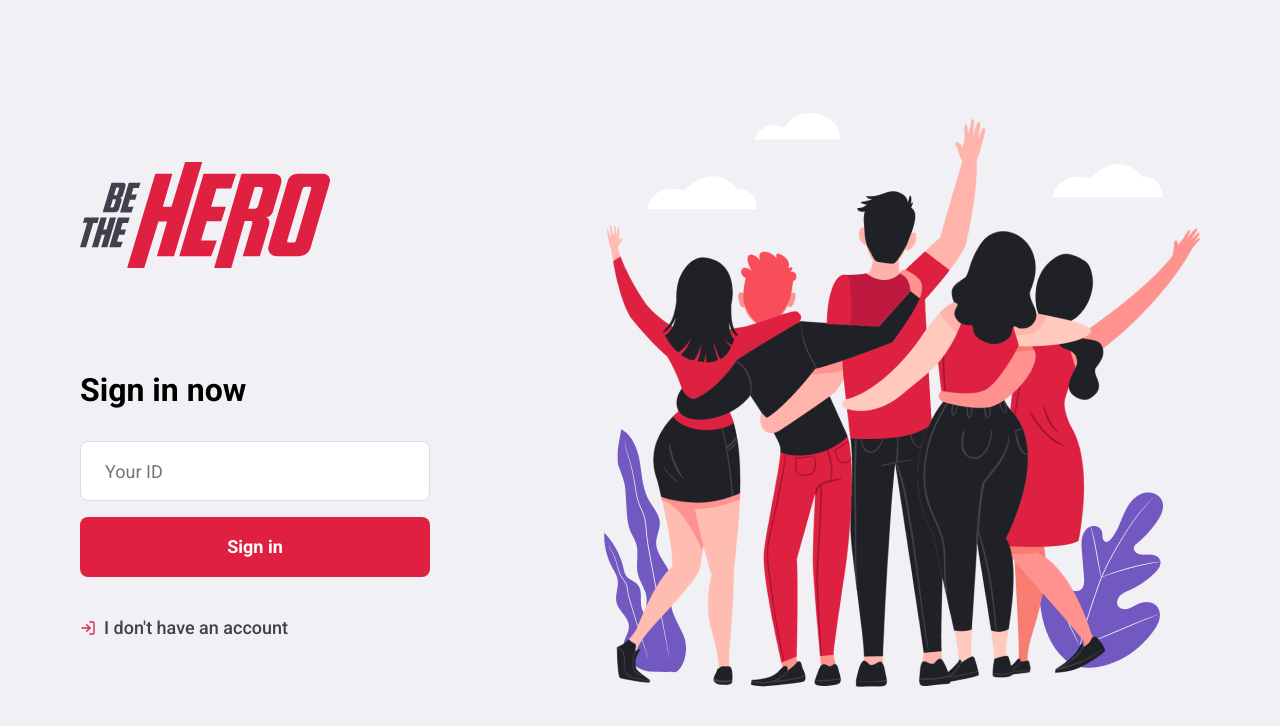
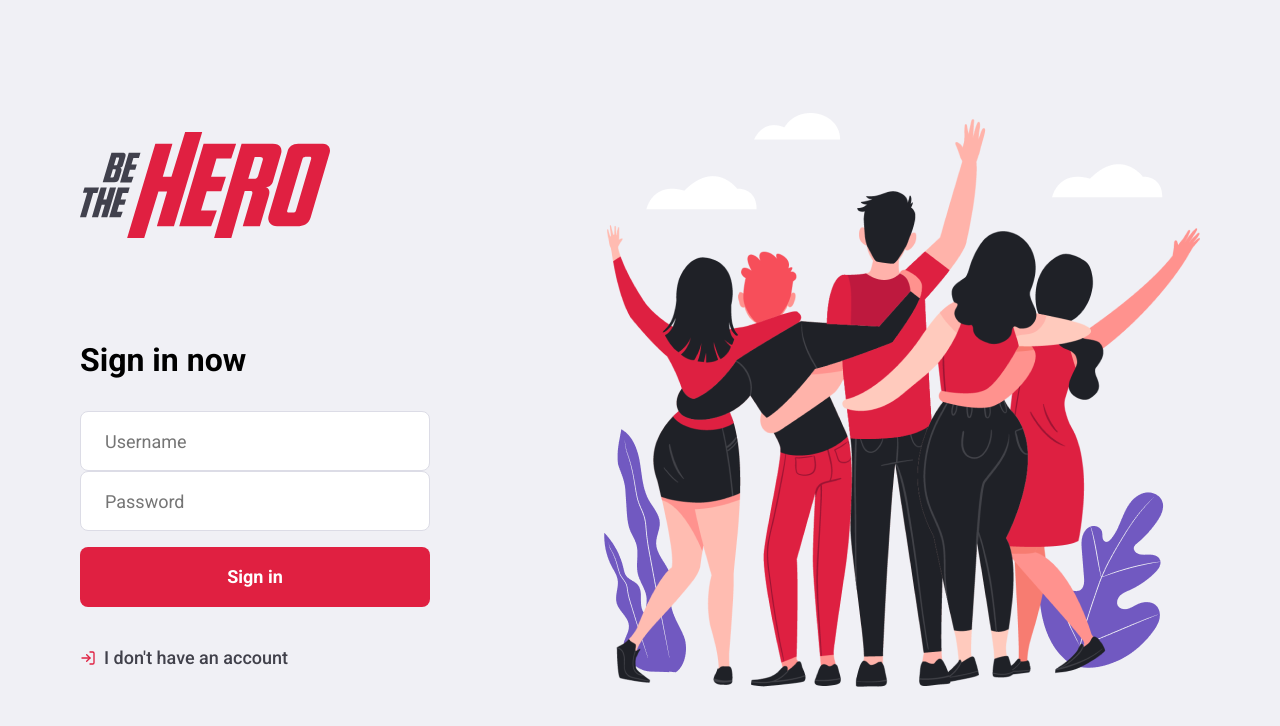
Before and after one commit to renatohlf/bethehero-frontend, a React (Create React App) app: page / in a window 1280 px wide. Shown: the top 726 px of the page. Built offline with nearby package versions, Linux system fonts and the light colour scheme; no server answers.

Commit message:
Adjusting data according to backend

```diff
--- a/src/screens/Login/index.js
+++ b/src/screens/Login/index.js
@@ -5,21 +5,25 @@ import heroesImg from '../../assets/heroes.png';
 import logo from '../../assets/logo.svg';
 import { Link, useHistory } from "react-router-dom";
 import api from "../../services/api";
-import { useState } from "react";
+import { Form, Field } from "react-final-form";
 
 const Login = () => {
-    const [id, setId] = useState();
+
    const history = useHistory();
 
-    const login = (e) => {
-        e.preventDefault();
-        api.post('login', { id }).then((res) => {
-            localStorage.setItem('ongId', id);
-            localStorage.setItem('ongName', res.data.name);
+    const login = (values) => {
+
+        api.post('login', { ...values }).then(
+        (res) => {
+
+            localStorage.setItem('ongId', res.data.ong._id);
+            localStorage.setItem('ongName', res.data.ong.name);
+            localStorage.setItem('token', res.data.token);
             history.push(`/profile`);
-        }).catch((err) => {
-            console.log(err);
-            alert('An error occured');
+        })
+        .catch((error) => {
+            console.log(error.response.data.error);
+            alert('An error occured: ' + error.response.data.error);
         });
 
     };
@@ -29,18 +33,35 @@ const Login = () => {
         <section className="login__section">
             <img src={logo} alt="Heroes" />
 
-            <form className={"login__form"} onSubmit={login}>
-                <h1 className={"login__form__header"}>Sign in now</h1>
+            <Form
+                onSubmit={login}
+                render={({ handleSubmit }) => (
+                    <form className={"login__form"} onSubmit={handleSubmit}>
+                        <h1 className={"login__form__header"}>Sign in now</h1>
 
-                <input placeholder="Your ID" onChange={(e) => setId(e.target.value)} type="text"/>
-                <button className={"button"} type="submit">Sign in</button>
+                        <Field
+                            name="email"
+                            component="input"
+                            placeholder="Username"
+                        />
 
+                        <Field
+                            name="password"
+                            component="input"
+                            type="password"
+                            placeholder="Password"
+                        />
+
+                        <button className={"button"} type="submit">Sign in</button>
+
+                    </form>)
+                    }
+                />
 
                 <Link className={"back-link"} to="/register">
-                    <FiLogIn size={16} color={"e02041"} />
-                    I don't have an account
-                </Link>
-            </form>
+                        <FiLogIn size={16} color={"e02041"} />
+                        I don't have an account
+                    </Link>
         </section>
 
         <img src={heroesImg} alt="Heroes" />
--- a/src/screens/Profile/index.js
+++ b/src/screens/Profile/index.js
@@ -10,16 +10,19 @@ const Profile = () => {
     const history = useHistory();
 
     const ongName = localStorage.getItem('ongName');
-    const ongId = localStorage.getItem('ongId');
+
+    const token = localStorage.getItem('token');
 
     const [incidents, setIncidents] = useState([]);
 
     const loadIncidents = useCallback(() => {
-        api.get('profile', { headers: { Authorization: ongId}}).then((res) => {
-            console.log(res.data);
-            setIncidents(res.data.results);
-        }).catch((err) => console.log(err));
-    }, [ongId]);
+        api.get('profile', { headers: { Authorization: token }}).then((res) => {
+           if(res && res.data) {
+               setIncidents(res.data.results);
+            }
+        }).catch((err) => console.log('err: ' + err.response.data.error));
+    }, [token]);
+
 
     useEffect(() => {
         loadIncidents();
@@ -27,8 +30,7 @@ const Profile = () => {
 
 
     const handleDeleteIncident = (id) => {
-        api.delete(`incidents/${id}`, { headers: { Authorization: ongId}}).then((res) => {
-            console.log(res.data);
+        api.delete(`incidents/${id}`, { headers: { Authorization: token}}).then((res) => {
             loadIncidents();
         }).catch((err) => console.log(err));
     };
@@ -36,6 +38,7 @@ const Profile = () => {
     const handleLogout = () => {
         localStorage.removeItem('ongName');
         localStorage.removeItem('ongId');
+        localStorage.removeItem('token');
         history.push('/');
     };
 
@@ -55,7 +58,7 @@ const Profile = () => {
             <ul>
                 { incidents && incidents.map(incident =>
 
-                    <li key={incident.id}>
+                    <li key={incident._id}>
                         <strong>CASE:</strong>
                         <p>{incident.title}</p>
 
@@ -65,7 +68,7 @@ const Profile = () => {
                         <strong>VALUE:</strong>
                         <p>{Intl.NumberFormat('de', { style: 'currency', currency: 'EUR'}).format(incident.value)}</p>
 
-                        <button onClick={() => handleDeleteIncident(incident.id)} type="button">
+                        <button onClick={() => handleDeleteIncident(incident._id)} type="button">
                             <FiTrash2 size={20} color="#a8a8b3" />
                         </button>
                     </li>
--- a/src/screens/Register/index.js
+++ b/src/screens/Register/index.js
@@ -12,11 +12,11 @@ const Register = () => {
 
   const handleRegister = (formValues) => {
 
-    api.post('ongs', formValues).then((response) => {
-      alert(`Sucess! here is your access id: ${response.data.id}`);
+    api.post('register', formValues).then((response) => {
+      //TODO: Send confirmation email
+      alert(`Thank you for your registration! your username is: ${response.data.ong.email}`);
       history.push('/');
     }).catch((err) => {
-      console.log(err)
       alert('Operation not possible due an error. ');
     });
   };
@@ -75,6 +75,13 @@ const Register = () => {
                 />
               </div>
 
+              <Field
+                name="password"
+                component="input"
+                type='password'
+                placeholder="Password"
+              />
+
               <button className={"button"} type="submit">
                 Sign up
               </button>
--- a/src/screens/RegisterIncident/index.js
+++ b/src/screens/RegisterIncident/index.js
@@ -8,16 +8,16 @@ import api from "../../services/api";
 
 const RegisterIncident = () => {
     const history = useHistory();
-    const ongId = localStorage.getItem('ongId');
+    const token = localStorage.getItem('token');
 
     const handleRegister = (formValues) => {
 
-        api.post('incidents', formValues, { headers: { Authorization: ongId }}).then((response) => {
+        api.post('incidents', formValues, { headers: { Authorization: token }}).then((response) => {
             alert(`Incident sucessfuly registered!`);
             history.push('/profile');
         }).catch((err) => {
-            console.log(err)
-            alert('Operation not possible due an error. ');
+            console.log(err.response.data.error)
+            alert('Operation not possible due an error. '+ err.response.data.error);
         });
     };
 
```
